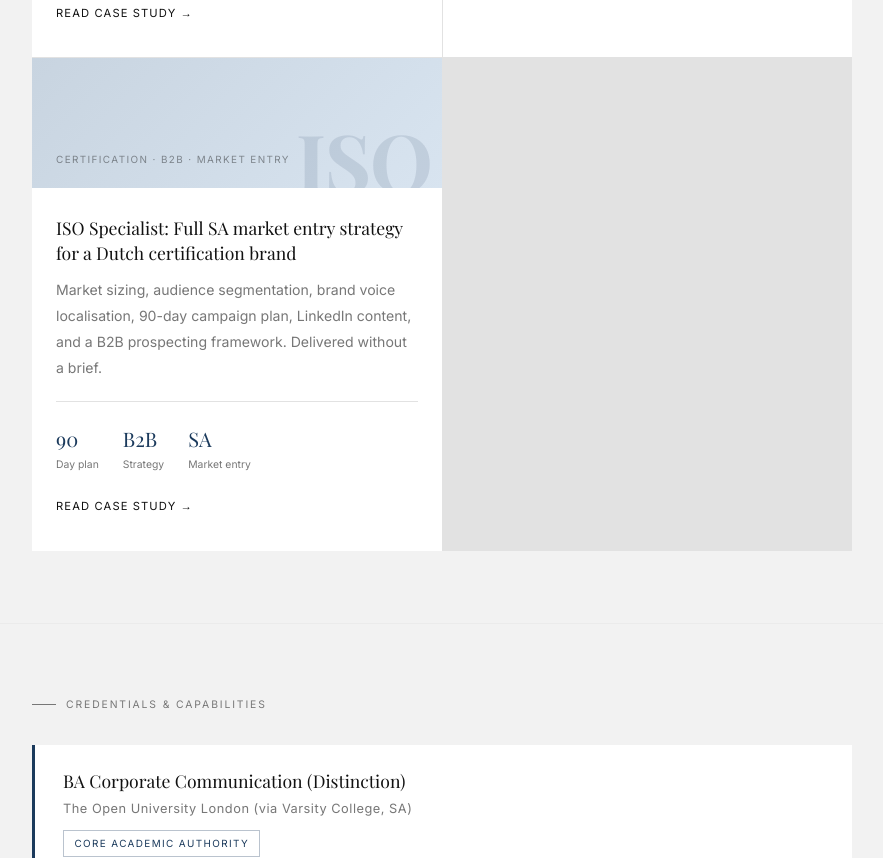
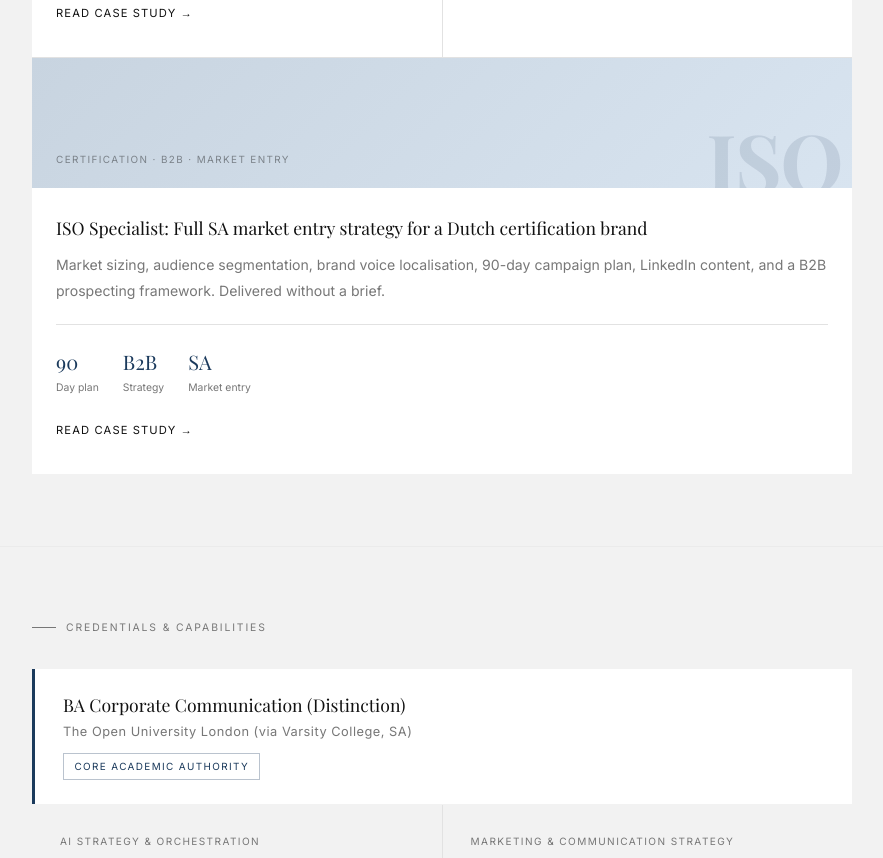
Before and after one commit to greerabrahams/portfolio, a plain HTML site: page index.html in a window 1280 px wide. Shown: the part 3168-4026 px from the top of the page, without its empty margins (198-1081 px from the left). Drawn offline with nearby package versions, Linux system fonts and the light colour scheme; a web font is replaced by a local one.

Commit message:
Add files via upload

```diff
--- a/index.html
+++ b/index.html
@@ -98,6 +98,7 @@
     .case-title { font-family: var(--serif); font-size: 1.1rem; font-weight: 400; color: var(--black); line-height: 1.4; margin-bottom: 0.7rem; }
     .case-body { font-size: 0.88rem; color: var(--muted); line-height: 1.85; }
     .case-arrow { display: inline-block; margin-top: 1.5rem; font-size: 0.7rem; letter-spacing: 0.1em; text-transform: uppercase; color: var(--black); }
+    .case-card--full { grid-column: 1 / -1; }
 
     /* CREDENTIALS */
     .cred-anchor { border-left: 3px solid var(--navy); padding: 1.5rem 1.75rem; background: var(--white); margin-bottom: 1px; }
@@ -339,7 +340,7 @@
           <span class="case-arrow">Read case study &rarr;</span>
         </div>
       </a>
-      <a href="iso-specialist-case-study.html" class="case-card">
+      <a href="iso-specialist-case-study.html" class="case-card case-card--full">
         <div class="case-card-header" style="background: linear-gradient(135deg, #C8D4E0 0%, #D8E4F0 100%);">
           <div class="case-card-watermark" style="color:rgba(0,30,70,0.1);">ISO</div>
           <p class="case-card-header-label">Certification &middot; B2B &middot; Market Entry</p>
```
